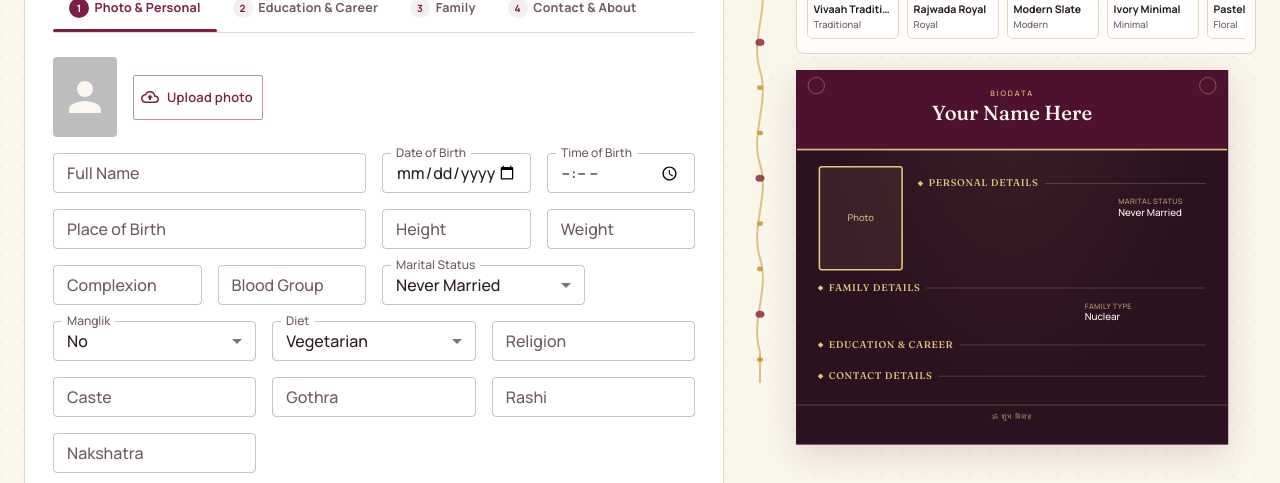
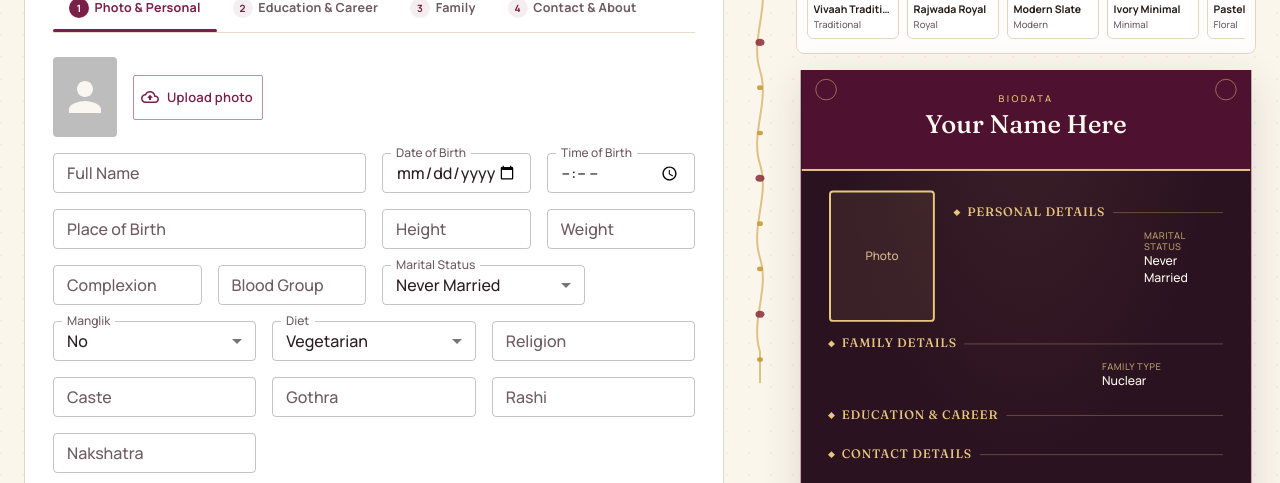
Before and after one commit to Ranjeet-lohar/Shubh-Biodata, a Next.js app: page /editor/elegant-serif in a window 1280 px wide. Shown: the part 317-800 px from the top of the page. Built offline with nearby package versions, Linux system fonts and the light colour scheme.

Commit message:
code add

```diff
--- a/package.json
+++ b/package.json
@@ -3,7 +3,9 @@
   "version": "1.0.0",
   "private": true,
   "scripts": {
-    "dev": "next dev",
+    "predev": "rm -rf .next",
+    "dev": "next dev --turbo",
+    "prebuild": "rm -rf .next",
     "build": "next build",
     "start": "next start",
     "lint": "next lint"
--- a/src/app/editor/[templateId]/page.tsx
+++ b/src/app/editor/[templateId]/page.tsx
@@ -314,7 +314,7 @@ const endDrag = useCallback(() => {
                   setData(next);
                   try {
                     window.sessionStorage.setItem("biodata-draft", JSON.stringify(next));
-                  } catch {}
+                  } catch { }
                 }}
               />
             </Paper>
@@ -322,7 +322,7 @@ const endDrag = useCallback(() => {
             {!isMobile && <KalavaThread />}
 
             {!isMobile && (
-              <Box sx={{ width: 460, flexShrink: 0, position: "sticky", top: 95 }}>
+              <Box sx={{ width: { md: "min(460px, 42vw)", lg: 460 }, maxWidth: "100%", flexShrink: 1, position: "sticky", top: 95 }}>
                 <Box sx={{ display: "flex", alignItems: "center", justifyContent: "center", gap: 0.75, mb: 1.5 }}>
                   <Box sx={{ width: 5, height: 5, borderRadius: "50%", bgcolor: MEHENDI }} />
                   <EyebrowLabel>Live preview</EyebrowLabel>
@@ -405,7 +405,7 @@ const endDrag = useCallback(() => {
                   </Box>
                 </Paper>
 
-                <Box sx={{ transform: "scale(0.78)", transformOrigin: "top left", width: 554, maxWidth: "554px" }}>
+                <Box sx={{ width: "min(100%, 554px)", maxWidth: "100%", minWidth: 0, mx: "auto", transform: "scale(0.98)", transformOrigin: "top center" }}>
                   <TemplatePreview key={`${template.id}-${language}`} ref={previewRef} templateId={template.id} data={data} language={language} />
                 </Box>
               </Box>
@@ -428,7 +428,7 @@ const endDrag = useCallback(() => {
               <CloseIcon />
             </IconButton>
           </Box>
-          <Box sx={{ transform: "scale(0.85)", transformOrigin: "top center" }}>
+          <Box sx={{ width: "min(100%, 554px)", maxWidth: "100%", minWidth: 0, mx: "auto", transform: { xs: "none", sm: "scale(0.85)" }, transformOrigin: "top center" }}>
             <TemplatePreview key={`${template.id}-${language}`} templateId={template.id} data={data} language={language} />
           </Box>
         </Box>
--- a/src/components/previews/ContemporaryTemplate.tsx
+++ b/src/components/previews/ContemporaryTemplate.tsx
@@ -167,7 +167,7 @@ export default function ContemporaryTemplate({
   },
   pavilion: {
     frameRadius: 2.5,
-    bannerHeight: 120,
+    bannerHeight: 130,
     bannerClip: "polygon(0 0, 90% 0, 100% 88%, 0 100%)",
     contentPadding: 5,
     photoRadius: "12px",
--- a/src/components/previews/ModernTemplate.tsx
+++ b/src/components/previews/ModernTemplate.tsx
@@ -258,7 +258,8 @@ export default function ModernTemplate({
                 color: isTeal ? "rgba(255,255,255,0.85)" : "#5B5142",
                 mt: 1.5,
                 lineHeight: 1.6,
-                maxWidth: 460,
+                maxWidth: "100%",
+                overflowWrap: "anywhere",
               }}
             >
               &ldquo;{data.about}&rdquo;
--- a/src/components/previews/TemplatePreview.tsx
+++ b/src/components/previews/TemplatePreview.tsx
@@ -89,10 +89,13 @@ const TemplatePreview = forwardRef<HTMLDivElement, { templateId: string; data: B
       <Box
         ref={setPreviewRef}
         sx={{
-          width: 554, // A4 @ 96dpi width for a larger, crisper live preview
-          maxWidth: "554px",
+          width: "min(100%, 554px)",
+          maxWidth: "100%",
+          minWidth: 0,
+          boxSizing: "border-box",
           height: "100%",
           mx: "auto",
+          overflow: "hidden",
           boxShadow: "0 12px 40px rgba(43,29,34,0.14)",
           bgcolor: "transparent",
           // print-friendly tweaks: remove chrome in print/export
```
Lines whose indentation alone changed are shown as unchanged.
